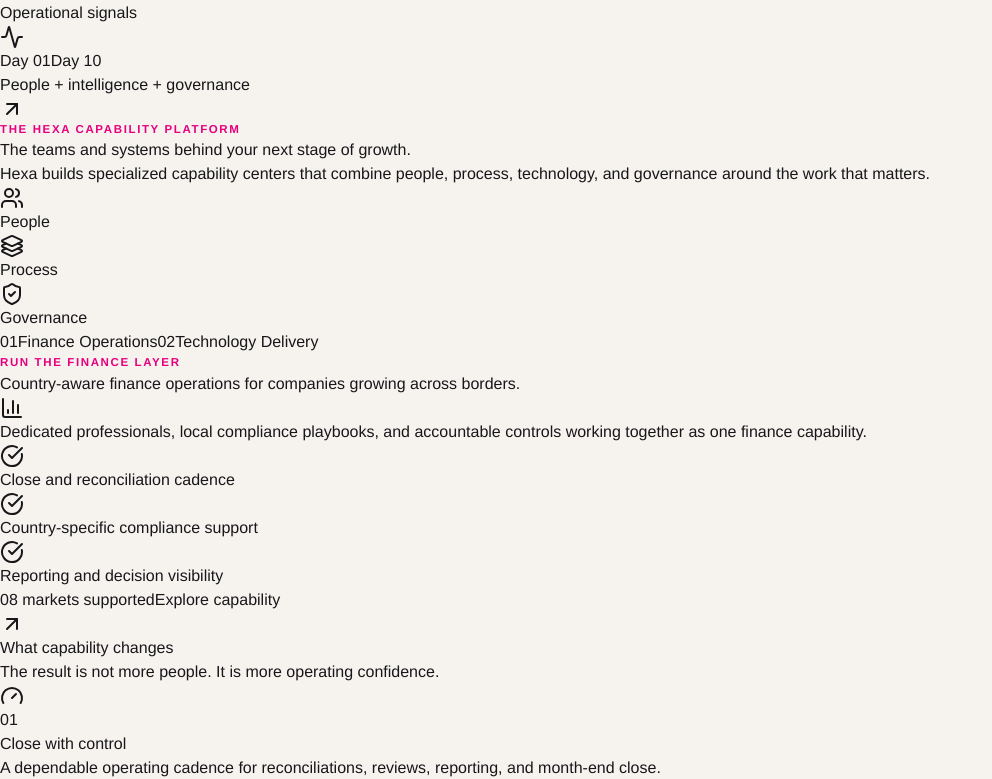
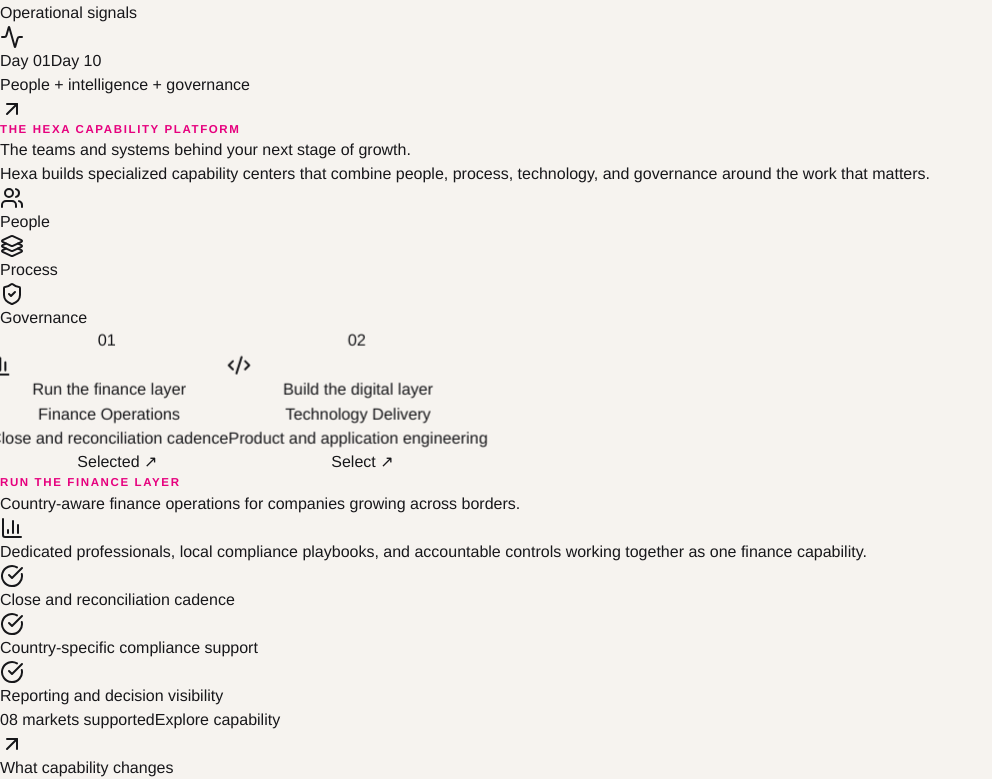
Before and after one commit to praphulla-asimcore/Hexa-GCC, a Next.js app: page / in a window 1280 px wide. Shown: the part 1068-1847 px from the top of the page, without its empty margins (0-992 px from the left). Built offline with nearby package versions, Linux system fonts and the light colour scheme; no server answers.

Commit message:
Add interactive 3D capability selector

```diff
--- a/components/capabilities-section.tsx
+++ b/components/capabilities-section.tsx
@@ -2,7 +2,7 @@
 
 import { useState } from 'react';
 import Link from 'next/link';
-import { motion, AnimatePresence } from 'framer-motion';
+import { motion } from 'framer-motion';
 import { ArrowUpRight, BarChart3, CheckCircle, Code2, Layers3, ShieldCheck, Users } from 'lucide-react';
 
 const capabilities = {
@@ -38,10 +38,11 @@
   const Icon = capability.icon;
 
   return (
-    <section id="capabilities" className="py-28 bg-white border-b border-[#ded9d3]">
+    <section id="capabilities" className="relative overflow-hidden py-28 bg-[#e9e5df] border-b border-[#ded9d3]">
+      <div className="absolute inset-0 opacity-40 [background-image:linear-gradient(rgba(23,23,26,.06)_1px,transparent_1px),linear-gradient(90deg,rgba(23,23,26,.06)_1px,transparent_1px)] [background-size:44px_44px]" />
       <div className="max-w-7xl mx-auto px-4 sm:px-6 lg:px-8">
-        <div className="grid lg:grid-cols-[.8fr_1.2fr] gap-14 items-start">
-          <div>
+        <div className="relative grid lg:grid-cols-[.8fr_1.2fr] gap-14 items-start">
+          <div className="lg:sticky lg:top-32">
             <p className="eyebrow mb-4">The Hexa capability platform</p>
             <h2 className="text-4xl sm:text-5xl font-semibold tracking-tight text-gray-900 mb-5">
               The teams and systems behind your next stage of growth.
@@ -56,32 +57,48 @@
             </div>
           </div>
 
-          <div className="border border-[#ded9d3] bg-[#f6f3ef]">
-            <div className="grid grid-cols-2 border-b border-[#ded9d3]">
+          <div>
+            <div className="grid md:grid-cols-2 gap-5" style={{ perspective: '1400px' }}>
               {(Object.keys(capabilities) as CapabilityKey[]).map((key) => {
                 const item = capabilities[key];
+                const ItemIcon = item.icon;
+                const isActive = active === key;
+                const isTechnology = key === 'technology';
                 return (
-                  <button
+                  <motion.button
                     key={key}
                     type="button"
+                    aria-pressed={isActive}
                     onClick={() => setActive(key)}
-                    className={`px-5 py-4 text-left text-sm font-semibold transition-colors ${active === key ? 'bg-[#17171a] text-white' : 'text-gray-500 hover:text-gray-900'}`}
+                    whileHover={{ y: -8, rotateX: 3, rotateY: isTechnology ? -2 : 2 }}
+                    whileTap={{ scale: 0.98 }}
+                    transition={{ type: 'spring', stiffness: 260, damping: 20 }}
+                    style={{ transformStyle: 'preserve-3d' }}
+                    className={`group relative min-h-[290px] overflow-hidden rounded-[2px] border p-6 sm:p-7 text-left backdrop-blur-xl transition-all duration-300 ${isActive ? 'border-white/30 bg-[#17171a]/90 text-white shadow-[16px_18px_0_rgba(230,0,126,.82)]' : 'border-white/75 bg-white/35 text-gray-900 shadow-[8px_10px_0_rgba(23,23,26,.08)] hover:border-white'}`}
                   >
-                    <span className="block text-[10px] uppercase tracking-[.16em] opacity-60 mb-1">0{key === 'finance' ? '1' : '2'}</span>
-                    {item.label}
-                  </button>
+                    <div className={`absolute inset-3 translate-x-2 translate-y-2 border ${isActive ? 'border-[#E6007E]/35' : 'border-white/55'} pointer-events-none`} style={{ transform: 'translateZ(-18px)' }} />
+                    <div className={`absolute -right-12 -top-12 h-40 w-40 rotate-45 border ${isActive ? 'border-[#E6007E]/35' : 'border-gray-900/10'} pointer-events-none`} style={{ transform: 'translateZ(12px) rotate(45deg)' }} />
+                    <div className="relative flex items-start justify-between mb-12" style={{ transform: 'translateZ(28px)' }}>
+                      <span className={`text-xs font-semibold tracking-[.16em] ${isActive ? 'text-white/45' : 'text-gray-400'}`}>0{key === 'finance' ? '1' : '2'}</span>
+                      <span className={`flex h-12 w-12 items-center justify-center ${isActive ? item.accent : 'bg-[#17171a]'} shadow-[4px_4px_0_rgba(23,23,26,.16)]`}><ItemIcon className="h-5 w-5 text-white" /></span>
+                    </div>
+                    <div className="relative" style={{ transform: 'translateZ(22px)' }}>
+                      <p className={`mb-2 text-xs font-semibold uppercase tracking-[.14em] ${isActive ? 'text-[#ff8ac5]' : 'text-[#E6007E]'}`}>{item.eyebrow}</p>
+                      <h3 className="text-2xl font-semibold tracking-tight">{item.label}</h3>
+                      <p className={`mt-3 max-w-xs text-sm leading-relaxed ${isActive ? 'text-white/60' : 'text-gray-500'}`}>{item.outcomes[0]}</p>
+                    </div>
+                    <span className={`absolute bottom-6 right-6 text-xs font-semibold uppercase tracking-wider ${isActive ? 'text-white/70' : 'text-gray-500'}`} style={{ transform: 'translateZ(30px)' }}>{isActive ? 'Selected' : 'Select'} <span className="ml-1 text-base">↗</span></span>
+                  </motion.button>
                 );
               })}
             </div>
 
-            <AnimatePresence mode="wait">
             <motion.div
               key={active}
               initial={{ opacity: 0, y: 10 }}
               animate={{ opacity: 1, y: 0 }}
-                exit={{ opacity: 0, y: -10 }}
               transition={{ duration: 0.2 }}
-                className="p-7 sm:p-9"
+              className="mt-5 border border-white/75 bg-white/45 p-7 sm:p-9 shadow-[8px_10px_0_rgba(23,23,26,.06)] backdrop-blur-xl"
             >
                 <div className="flex items-start justify-between gap-4 mb-7">
                   <div>
@@ -99,7 +116,6 @@
                   <Link href={capability.href} className="inline-flex items-center gap-2 text-sm font-semibold text-gray-900 hover:text-[#E6007E] transition-colors">Explore capability <ArrowUpRight className="w-4 h-4" /></Link>
                 </div>
             </motion.div>
-            </AnimatePresence>
           </div>
         </div>
       </div>
```
Lines whose indentation alone changed are shown as unchanged.
